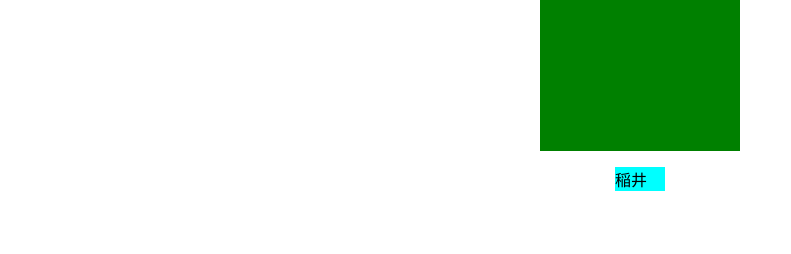
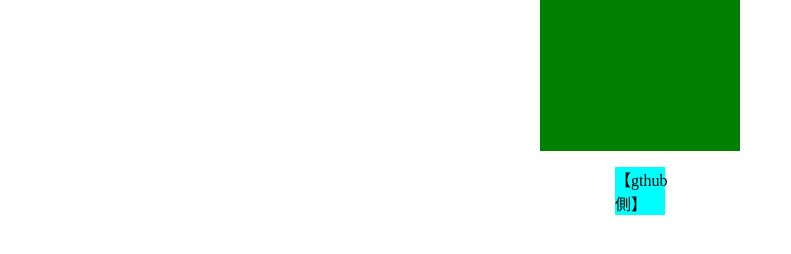
Before and after one commit to RyujiPointZero/RyujiPointZero.fnd20, a plain HTML site: page index.html in a window 1280 px wide. Shown: the part 138-392 px from the top of the page, without its empty margins (0-791 px from the left). Drawn offline with Linux system fonts and the light colour scheme.

Commit message:
Update index.html

```diff
--- a/index.html
+++ b/index.html
@@ -16,7 +16,7 @@
   </div>
   <div class = "bluebox">
   </div>
-<div class = "Name1"><p>稲井</p></div>
+<div class = "Name1"><p>【gthub側】</p></div>
 
   <script type="text/javascript" src="FinalDocRyuji.js"></script>
 </body>
```
